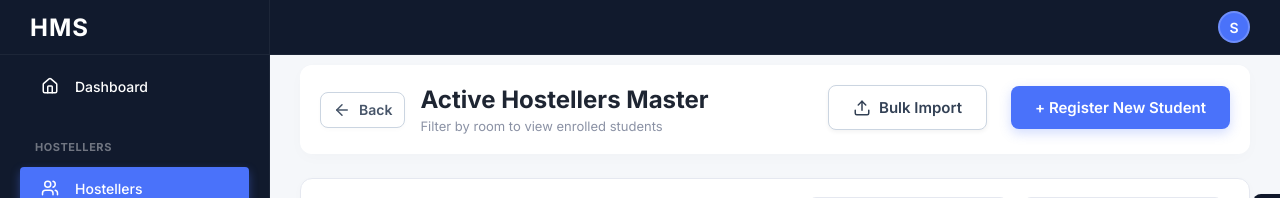
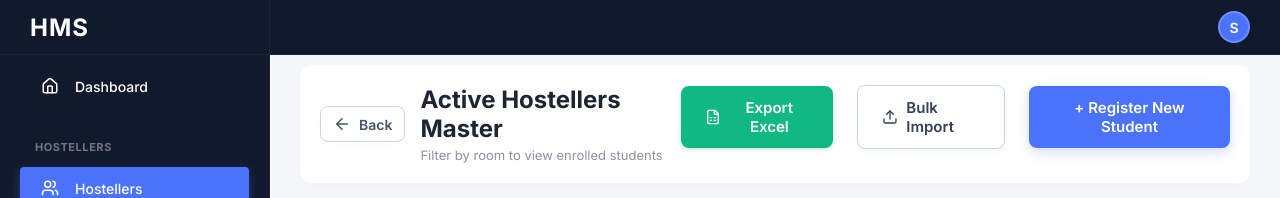
Before and after one commit to Luisant-git/VSR_HMS, a React (Vite) app in the folder frontend/: page /hostellers in a window 1280 px wide. Shown: the top 198 px of the page. Built offline with nearby package versions, Linux system fonts and the light colour scheme; no server answers; sample sign-in values are in the browser's storage.

Commit message:
feat: add dynamic Excel export and dynamic KPI metrics to hostellers page

```diff
--- a/frontend/src/pages/Hostellers.tsx
+++ b/frontend/src/pages/Hostellers.tsx
@@ -1,5 +1,6 @@
 import { useState, useEffect, useRef, useMemo } from 'react';
-import { Search, X, Phone, Mail, MapPin, Wallet, Eye, FileText, LogOut, Upload } from 'lucide-react';
+import { Search, X, Phone, Mail, MapPin, Wallet, Eye, FileText, LogOut, Upload, FileSpreadsheet } from 'lucide-react';
+import * as XLSX from 'xlsx';
 import { useNavigate, useLocation } from 'react-router-dom';
 import Select from 'react-select';
 import { PageHeader } from '../components/PageHeader';
@@ -146,6 +147,46 @@ const Hostellers = () => {
 
   const filteredHostellers = hostellers; // Filtering is now server-side
 
+  const handleExportExcel = () => {
+    const data = filteredHostellers.map(h => {
+      const raw = h.raw || {};
+      return {
+        'REGIS NO': raw.regNo || '',
+        'NAME': raw.name || '',
+        'GENDER': raw.gender || '',
+        'MOBILE NO': raw.mobileNo || '',
+        'DOB': raw.dob ? new Date(raw.dob).toLocaleDateString('en-GB') : '',
+        'COLLEGE': typeof raw.college === 'string' ? raw.college : (raw.college?.name || ''),
+        'COURSE': raw.educationalQua || '',
+        'COURSE DURATION': raw.courseDuration || '',
+        'EMAIL ID': raw.emailId || '',
+        'AADHAR NUMBER': raw.aadharNo || '',
+        'BLOOD GROUP': raw.bloodGroup || '',
+        'FATHER NAME': raw.fatherName || '',
+        'FATHER MOBILE': raw.fatherMobileNo || '',
+        'MOTHER NAME': raw.motherName || '',
+        'MOTHER MOBILE': raw.motherMobileNo || '',
+        'GUARDIAN NAME': raw.guardianName || '',
+        'GUARDIAN MOBILE': raw.guardianMobileNo || '',
+        'MARITAL STATUS': raw.maritalStatus || '',
+        'ROOM NO': raw.roomNo || raw.room || '',
+        'RENT': raw.rent || 0,
+        'ADVANCE': raw.advance || 0,
+        'CATEGORY': raw.category || '',
+        'FOOD TYPE': raw.foodType || '',
+        'VSR LEDGER-1': raw.vsrLedger1 || '',
+        'DATE OF JOINING': raw.dateOfJoining ? new Date(raw.dateOfJoining).toLocaleDateString('en-GB') : '',
+        'PURSUING YEAR': raw.pursuingYear || raw.passingYear || '',
+        'STATUS': raw.status || 'In'
+      };
+    });
+
+    const worksheet = XLSX.utils.json_to_sheet(data);
+    const workbook = XLSX.utils.book_new();
+    XLSX.utils.book_append_sheet(workbook, worksheet, "Hostellers");
+    XLSX.writeFile(workbook, "Hostellers_Export.xlsx");
+  };
+
   return (
     <div>
       <div className="content-card" style={{ background: 'transparent', boxShadow: 'none', padding: 0 }}>
@@ -154,6 +195,27 @@ const Hostellers = () => {
           subtitle="Filter by room to view enrolled students"
           rightContent={
             <>
+              <button
+                onClick={handleExportExcel}
+                style={{
+                background: '#10b981',
+                color: 'white',
+                border: 'none',
+                padding: '12px 24px',
+                borderRadius: '8px',
+                fontSize: '15px',
+                fontWeight: 600,
+                cursor: 'pointer',
+                boxShadow: '0 2px 4px rgba(16,185,129,0.2)',
+                transition: 'all 0.2s',
+                display: 'flex',
+                alignItems: 'center',
+                gap: '8px',
+                marginRight: '12px'
+              }}>
+                <FileSpreadsheet size={18} />
+                Export Excel
+              </button>
               <label
                 style={{
                 background: 'white',
```
